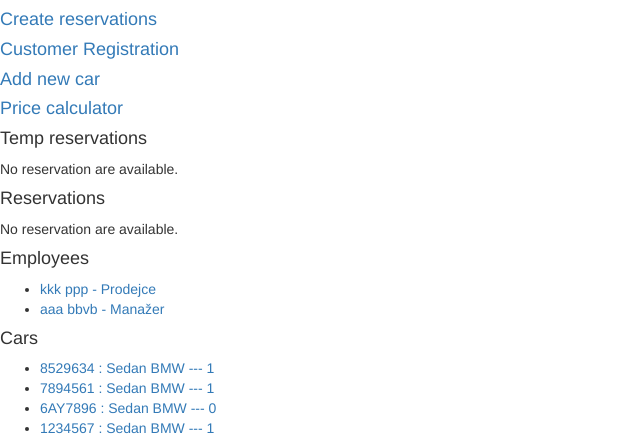
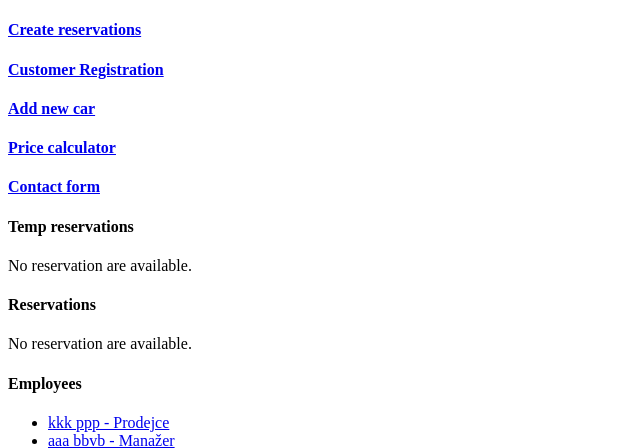
Before and after one commit to cer0386/Django, a Django app: page /hobbies/ in a window 1280 px wide. Shown: the top 448 px of the page, without its empty margins (0-640 px from the left). Run offline with Django 3.2, Linux system fonts and the light colour scheme; data comes from the database, SQL or seed files in the repository; data that the repository does not hold is empty; parts of the project's set-up code (start-up, migrations or seed data) failed here and were passed over; some libraries are stand-ins or nearby versions.

Commit message:
Mail shining and running

```diff
--- a/hobbies/templates/polls/index.html
+++ b/hobbies/templates/polls/index.html
@@ -2,10 +2,6 @@
 <html lang="en">
 <head>
     <meta charset="UTF-8">
-    <meta name="viewport" content="width=device-width, initial-scale=1">
-  <link rel="stylesheet" href="https://maxcdn.bootstrapcdn.com/bootstrap/3.3.7/css/bootstrap.min.css">
-  <script src="https://ajax.googleapis.com/ajax/libs/jquery/3.3.1/jquery.min.js"></script>
-  <script src="https://maxcdn.bootstrapcdn.com/bootstrap/3.3.7/js/bootstrap.min.js"></script>
     <title>Autopújčovna</title>
 </head>
 <body>
@@ -13,6 +9,7 @@
 <h4><a href="/hobbies/forms/CustomerRegistration"> Customer Registration </a></h4>
 <h4><a href="/hobbies/forms/AddCar"> Add new car </a></h4>
 <h4><a href="/hobbies/forms/PriceCalculator"> Price calculator </a></h4>
+<h4><a href="/hobbies/forms/ContactMail"> Contact form </a></h4>
 <h4>Temp reservations</h4>
 {% if reservform %}
     <ul>
--- a/hobbies/urls.py
+++ b/hobbies/urls.py
@@ -9,10 +9,10 @@
     path('forms/AddCar/', views.add_car, name='add_car'),
     path('forms/AddModel/', views.add_car, name='add_model'),
     path('forms/PriceCalculator/', views.calculator, name='calculator'),
+    path('forms/ContactMail/', views.email, name='email'),
+
     path('car/<slug:car_id>/', views.car_detail, name='car_detail'),
-    path('car/<slug:pk>/comment/', views.add_comment_to_car, name='add_comment_to_car'),
-    path('car/edit/<slug:pk>/', views.car_edit, name='car_edit'),
-    #url(r'cars/edit/(?P<car_id>\d+)', views.car_edit),
+    #url(r'^polls/car/detail/(?P<spz>\d+)$', views.car_detail, name='car_detail'),
     path('customer/<slug:customer_id>/', views.customer_detail, name='customer_detail'),
     path('reservation/<int:reservation_id>/', views.reservation_detail, name='reservation_detail'),
     path('employee/<int:employee_id>/', views.employee_detail, name='employee_detail'),
--- a/hobbies/views.py
+++ b/hobbies/views.py
@@ -1,10 +1,10 @@
+from django.core.mail import send_mail
 from django.shortcuts import get_object_or_404, render
-from django.http import HttpResponse
+from django.http import HttpResponse, BadHeaderError
 from .models import Reservation, Employee, Car, Model, Customer, Position, ReservForm
-from .forms import CustormerForm, CarForm, ReservationForm, ReservationApproved, PriceCalculator, CommentForm
-from django.views.generic.edit import UpdateView
+from .forms import CustormerForm, CarForm, ReservationForm, ReservationApproved, PriceCalculator, CommentForm, \
+    ContactForm
 from django.shortcuts import redirect
-
 
 # Create your views here.
 def index(request):
@@ -144,7 +144,25 @@
         result = form.Dprice
     else:
         result = (form.Dto.day - form.Dfrom.day) * form.Dprice
-    return HttpResponse('Finnal price: %s' % result)
+    return HttpResponse('Finnal price: %s'% result)
+
+
+def email(request):
+    if request.method == 'GET':
+        form = ContactForm()
+    else:
+        form = ContactForm(request.POST)
+        if form.is_valid():
+            subject = form.cleaned_data['subject']
+            from_email = form.cleaned_data['from_email']
+            message = form.cleaned_data['message']
+            try:
+                send_mail(subject, message, from_email, ['kernolog@gmail.com'])
+            except BadHeaderError:
+                return HttpResponse('Invalid header found.')
+            return HttpResponse('Success! Thank you for your message.')
+    return render(request, "polls/forms/ContactMail.html", {'form': form})
+
 
 def add_comment_to_car(request, pk):
     car = get_object_or_404(Car, pk=pk)
--- a/hobby/settings.py
+++ b/hobby/settings.py
@@ -117,5 +117,6 @@
 
 # Static files (CSS, JavaScript, Images)
 # https://docs.djangoproject.com/en/2.1/howto/static-files/
+EMAIL_BACKEND = 'django.core.mail.backends.console.EmailBackend'
 
 STATIC_URL = '/static/'
```
Also changed, not shown: hobbies/forms.py (+7 -1 lines), hobbies/templates/polls/forms/ContactMail.html (added, +9 -0 lines).
